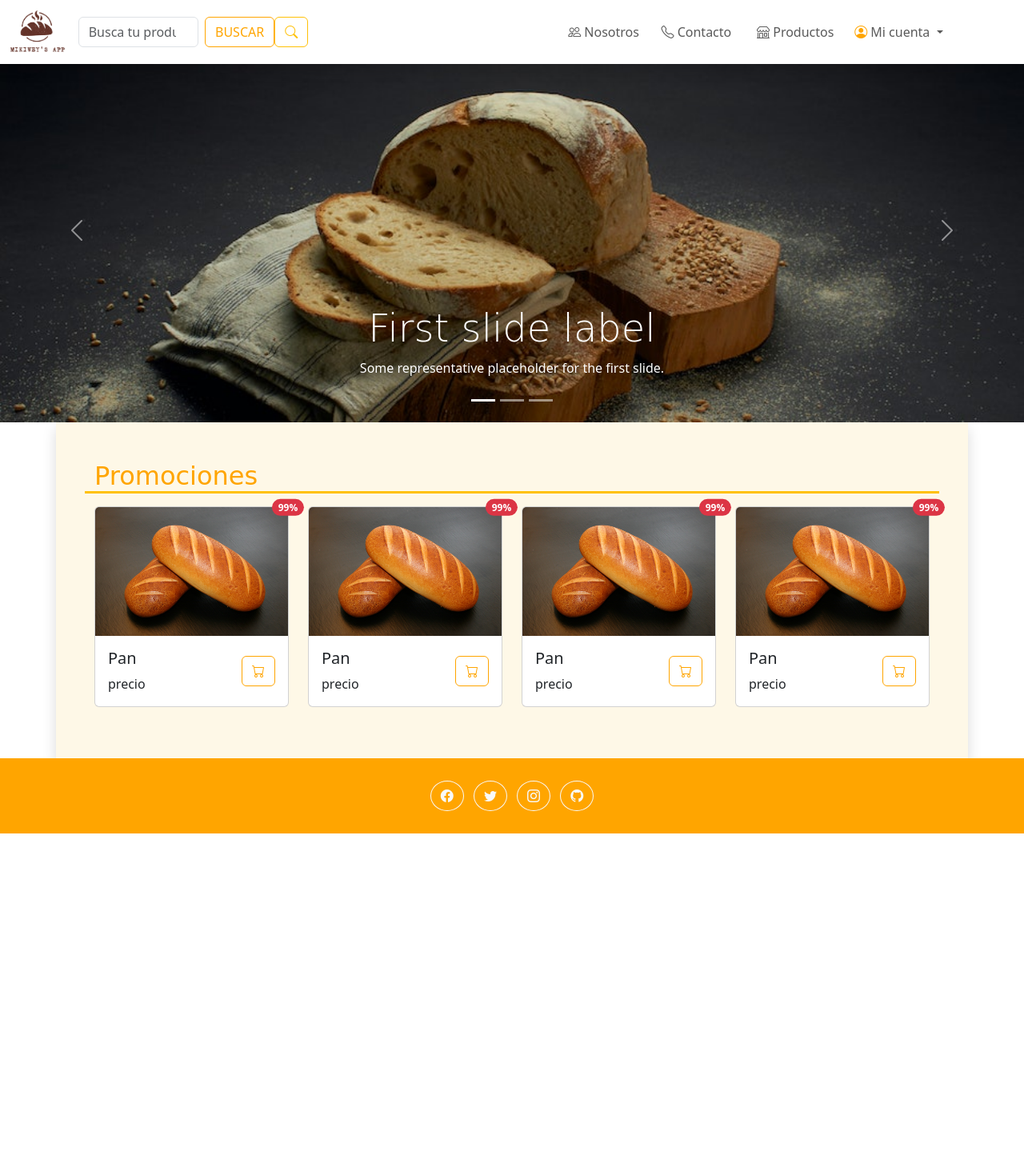
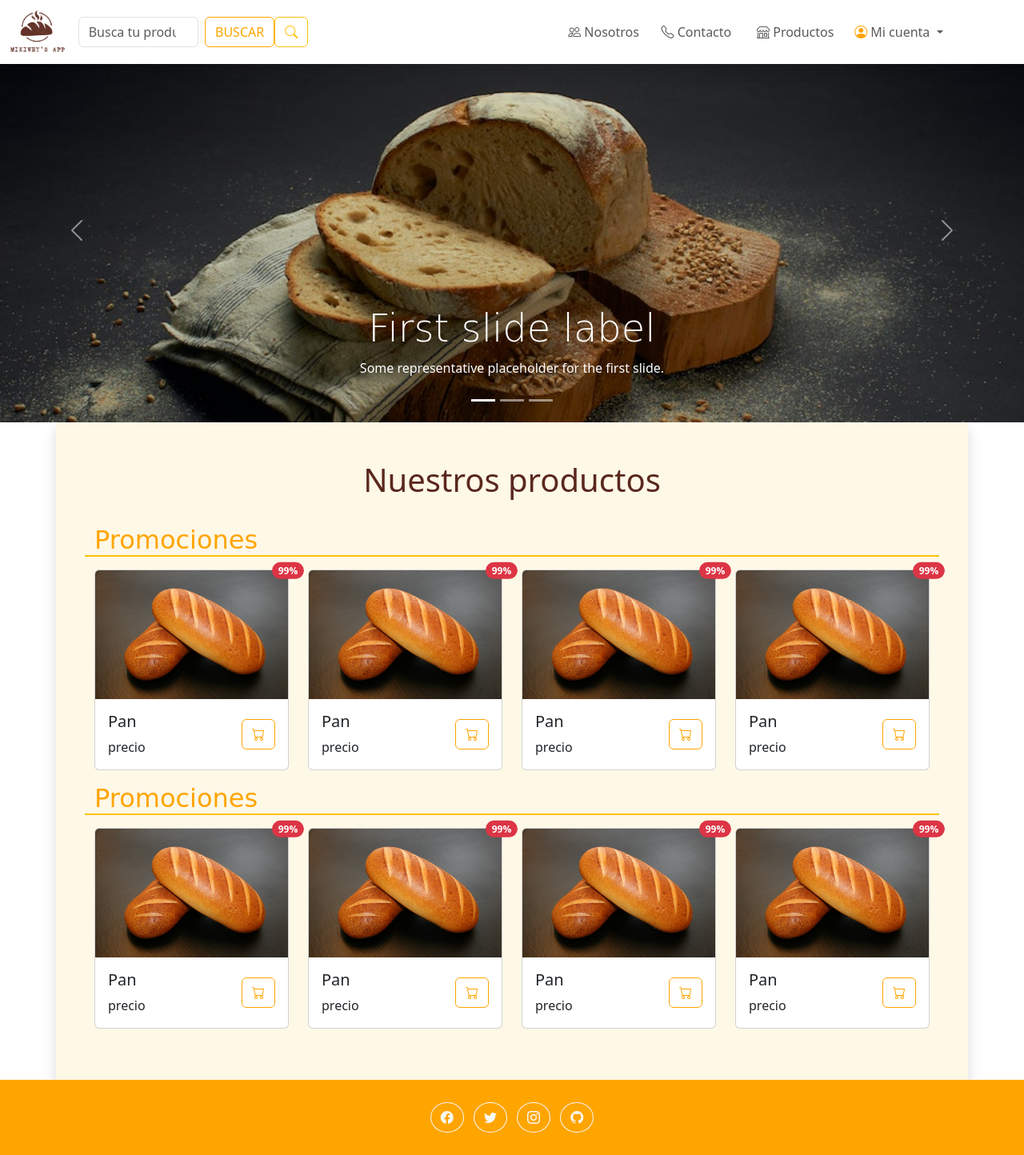
Before and after one commit to cmsrwood/mikiweys.github.io, a PHP site: page /index.html in a window 1280 px wide. Shown: the whole page at 80% size. Before the commit the page ends 1042 px from the top, so only its background shows below. Run offline with PHP 8.4, Linux system fonts and the light colour scheme; some libraries are stand-ins or nearby versions; some web fonts are replaced.

Commit message:
LOVEEEEEEEER

```diff
--- a/css/styles.css
+++ b/css/styles.css
@@ -15,18 +15,12 @@
     flex-flow: column nowrap
 }
 /* COLORES */
-.color {
-    background:var(--colorcuadros);
-}
+
 .naranja {
     color: var(--naranja);
 }
-.bnaranja {
-    background: var(--naranja);
-}
-.bordenaranja {
-    border: solid 1px var(--naranja);
-}
+
+
 .hovernaranja:hover{
     color: orange;
 }
@@ -151,9 +86,43 @@
         transition: all 500ms;
     }
 
+/* BORDERS */
+.bordenaranja {
+    border: solid 1px var(--naranja);
+}
+.bordecafe {
+    border-bottom: solid 1px var(--cafe);
+}
+.bordecafe2 {
+    border-bottom: solid 2px var(--cafe);
+}
+
+/*  BACKGROUNDS*/
 .bg-foto{
     background: url(../IMG/pan.jpng.webp);
     background-size: cover;
     background-position: center;
 }
-/* MEDIA  */
+.color {
+    background:var(--colorcuadros);
+}
+.bnaranja {
+    background: var(--naranja);
+}
+.bhovernaranja:hover{
+    background-color: var(--naranja);
+    color: white;
+}
+.hovercafe:hover{
+    background-color: var(--cafe);
+    color: white;
+}
+.hoverrojo:hover{
+   background: rgb(255, 0, 0);
+}
+.cfacebook{
+    background: rgb(50, 80, 142);
+}
+.ctwitter{
+    background: rgb(85, 172, 238);
+}
--- a/index.html
+++ b/index.html
@@ -160,9 +160,11 @@
                   </div>
 <!-- PRESENTACIÓN -->
 <main>
-        <div class="p-5 d-flex container color shadow">
+        <div class="p-5 container color shadow">
+          <!-- PROMOCIONES -->
             <div class="row align-items-start">
-              <h2 class="naranja simoneta border-bottom border-warning border-3 mb-3">Promociones</h2>
+            <h1 class="text-center mb-3 cafe pb-3">Nuestros productos</h1>
+              <h2 class="naranja simoneta border-bottom border-warning border-2 mb-3">Promociones</h2>
               <!--  -->
               <div class="col-6 col-xl-3 mb-3">
                 <div class="card m-auto">
@@ -230,17 +232,96 @@
                       <p class="card-text">precio</p>
                     </div>
                     <div class="w-50 text-end">
-                      <a href="#" class="btn bordenaranja naranja bhovernaranja"><i class="bi bi-cart"></i></a>
+                      <a href="#"  class="btn bordenaranja naranja bhovernaranja" ><i class="bi bi-cart"></i></a>
+
                     </div>
                   </div>
                 </div>
               </div>
-              <!--  -->
             </div>
+            <!-- NUEVOS -->
+            <div class="row align-items-start">
+                <h2 class="naranja simoneta border-bottom border-warning border-2 mb-3">Promociones</h2>
+                <!--  -->
+                <div class="col-6 col-xl-3 mb-3">
+                  <div class="card m-auto">
+                    <div class="position-relative">
+                      <img src="IMG/index/pan.jpg" class="card-img-top" alt="...">
+                      <span class="position-absolute top-0 start-100 translate-middle badge rounded-pill bg-danger">99%</span>
+                    </div>
+                    <div class="card-body row align-items-center ">
+                      <div class="w-50">
+                        <h5 class="card-title">Pan</h5>
+                        <p class="card-text">precio</p>
+                      </div>
+                      <div class="w-50 text-end">
+                        <a href="#" class="btn bordenaranja naranja bhovernaranja"><i class="bi bi-cart"></i></a>
+                      </div>
+                    </div>
+                  </div>
+                </div>
+                <!--  -->
+                <div class="col-6 col-xl-3 mb-3">
+                  <div class="card m-auto">
+                    <div class="position-relative">
+                      <img src="IMG/index/pan.jpg" class="card-img-top" alt="...">
+                      <span class="position-absolute top-0 start-100 translate-middle badge rounded-pill bg-danger">99%</span>
+                    </div>
+                    <div class="card-body row align-items-center ">
+                      <div class="w-50">
+                        <h5 class="card-title">Pan</h5>
+                        <p class="card-text">precio</p>
+                      </div>
+                      <div class="w-50 text-end">
+                        <a href="#" class="btn bordenaranja naranja bhovernaranja"><i class="bi bi-cart"></i></a>
+                      </div>
+                    </div>
+                  </div>
+                </div>
+                <!--  -->
+                <div class="col-6 col-xl-3 mb-3">
+                  <div class="card m-auto">
+                    <div class="position-relative">
+                      <img src="IMG/index/pan.jpg" class="card-img-top" alt="...">
+                      <span class="position-absolute top-0 start-100 translate-middle badge rounded-pill bg-danger">99%</span>
+                    </div>
+                    <div class="card-body row align-items-center ">
+                      <div class="w-50">
+                        <h5 class="card-title">Pan</h5>
+                        <p class="card-text">precio</p>
+                      </div>
+                      <div class="w-50 text-end">
+                        <a href="#" class="btn bordenaranja naranja bhovernaranja"><i class="bi bi-cart"></i></a>
+                      </div>
+                    </div>
+                  </div>
+                </div>
+                <!--  -->
+                <div class="col-6 col-xl-3 mb-3">
+                  <div class="card m-auto">
+                    <div class="position-relative">
+                      <img src="IMG/index/pan.jpg" class="card-img-top" alt="...">
+                      <span class="position-absolute top-0 start-100 translate-middle badge rounded-pill bg-danger">99%</span>
+                    </div>
+                    <div class="card-body row align-items-center ">
+                      <div class="w-50">
+                        <h5 class="card-title">Pan</h5>
+                        <p class="card-text">precio</p>
+                      </div>
+                      <div class="w-50 text-end">
+                        <a href="#"  class="btn bordenaranja naranja bhovernaranja" ><i class="bi bi-cart"></i></a>
+
+                      </div>
+                    </div>
+                  </div>
+                </div>
+              </div>
+
           </div>
+        </main>
 
 <!-- COSAS -->
-</main>
+
 <!-- FOOTER -->
 
 <footer class="bnaranja text-center text-white ">
@@ -274,13 +355,12 @@
 </html>
 
     <!-- scripts -->
-    <script src="https://cdn.jsdelivr.net/npm/@popperjs/core@2.11.6/dist/umd/popper.min.js"></script>
-    <script src="https://cdn.jsdelivr.net/npm/bootstrap@5.3.0-alpha2/dist/js/bootstrap.min.js"></script>
+    <script src="https://cdn.jsdelivr.net/npm/@popperjs/core@2.11.8/dist/umd/popper.min.js" integrity="sha384-I7E8VVD/ismYTF4hNIPjVp/Zjvgyol6VFvRkX/vR+Vc4jQkC+hVqc2pM8ODewa9r" crossorigin="anonymous"></script>
+    <script src="https://cdn.jsdelivr.net/npm/bootstrap@5.3.1/dist/js/bootstrap.min.js" integrity="sha384-Rx+T1VzGupg4BHQYs2gCW9It+akI2MM/mndMCy36UVfodzcJcF0GGLxZIzObiEfa" crossorigin="anonymous"></script>
     <script src="https://cdnjs.cloudflare.com/ajax/libs/wow/1.1.2/wow.min.js"></script>
           <script>
           new WOW().init();
           </script>
-    <script  src="js/script2.js"></script>
     <script src="js/script.js"></script>
 
 
```
Also changed, not shown: other parts of css/styles.css (+2 -61 lines), view/productos.html (+6 -6 lines).
